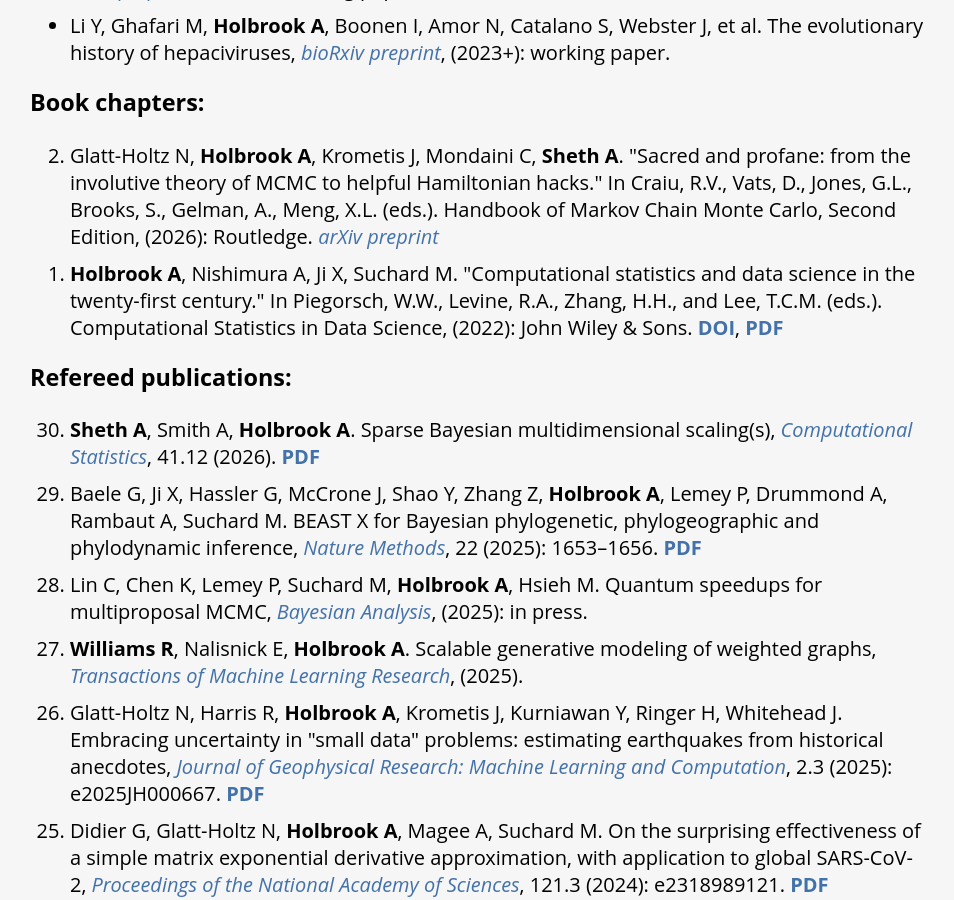
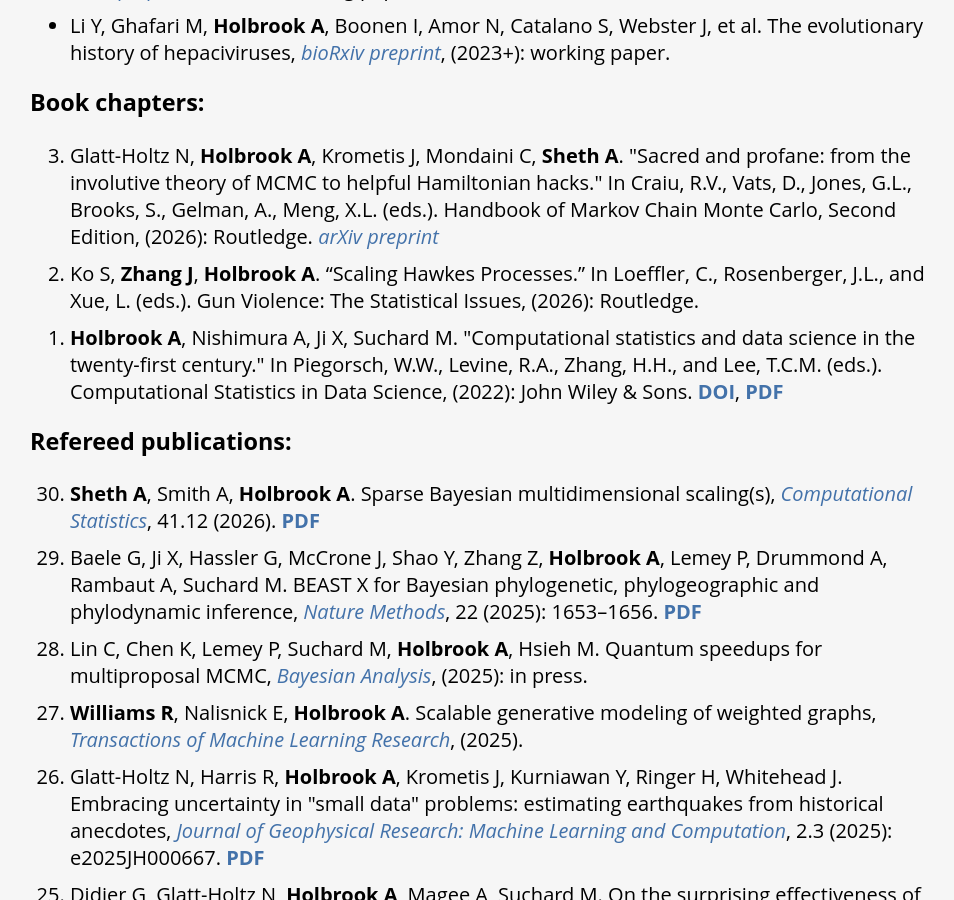
Before and after one commit to andrewjholbrook/andrewjholbrook.github.io, a Jekyll site: the page built from research.html, in a window 1280 px wide and 900 px high, scrolled down 664 px. Shown: the whole window, without its empty margins (162-1116 px from the left). Built offline with Jekyll 4.4.1, drawn with Linux system fonts in a browser that asks for light colours; a style sheet for code colours, icons or effects is not loaded.

Commit message:
book chapter

```diff
--- a/research.html
+++ b/research.html
@@ -24,6 +24,10 @@ title: Andrew Holbrook | Research
      <h3>Book chapters:</h3>
        <ol id="pubs" reversed>
          <li>Glatt-Holtz N, <b>Holbrook A</b>, Krometis J, Mondaini C, <b>Sheth A</b>. "Sacred and profane: from the involutive theory of MCMC to helpful Hamiltonian hacks." In Craiu, R.V., Vats, D., Jones, G.L., Brooks, S., Gelman, A., Meng, X.L. (eds.). Handbook of Markov Chain Monte Carlo, Second Edition, (2026): Routledge. <i><a href="http://arxiv.org/abs/2410.17398" target="_blank">arXiv preprint</a></i>  </li>
+
+         <li>Ko S, <b>Zhang J</b>, <b>Holbrook A</b>. “Scaling Hawkes Processes.” In Loeffler, C., Rosenberger, J.L., and Xue, L. (eds.). Gun
+Violence: The Statistical Issues, (2026): Routledge.</li>
+
           <li><b>Holbrook A</b>, Nishimura A, Ji X, Suchard M. "Computational statistics and data science in the twenty-first century." In Piegorsch,
 W.W., Levine, R.A., Zhang, H.H., and Lee, T.C.M. (eds.). Computational
 Statistics in Data Science, (2022):
```
